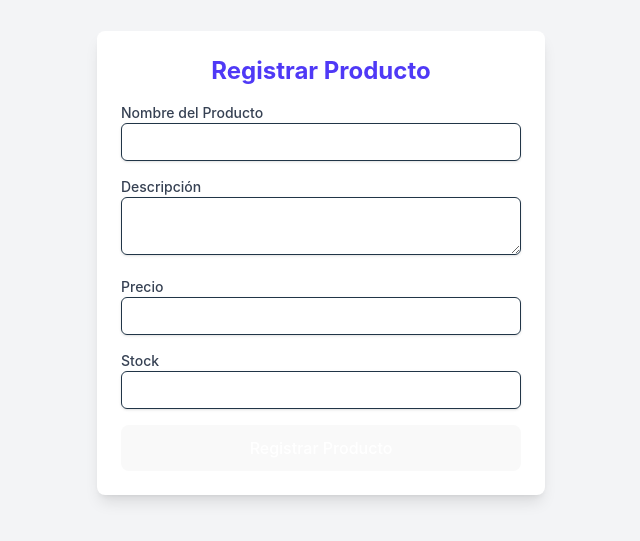
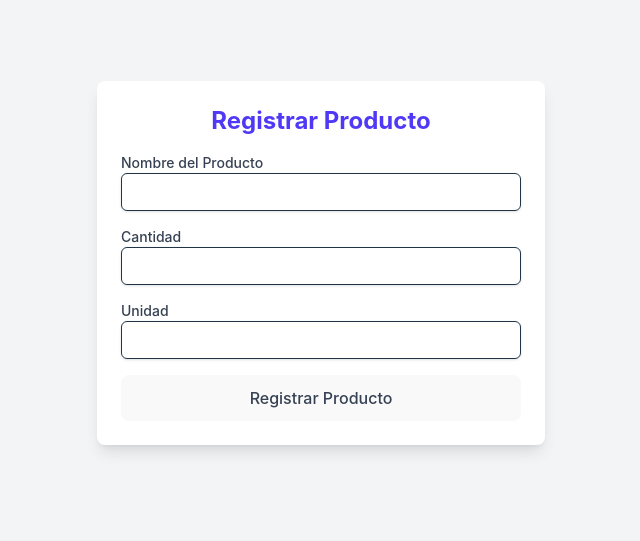
Before and after one commit to estebancastano/shopping-list, a React (Vite) app: page /list in a window 1280 px wide. Shown: the part 137-678 px from the top of the page, without its empty margins (319-959 px from the left). Built offline with nearby package versions, Linux system fonts and the light colour scheme.

Commit message:
update form shoppinglist

```diff
--- a/src/components/ShoppingList.tsx
+++ b/src/components/ShoppingList.tsx
@@ -3,10 +3,9 @@ import React, { useState } from "react";
 const ProductForm: React.FC = () => {
     const [product, setProduct] = useState({
         name: "",
-        description: "",
+        quantity: "",
         price: "",
-        stock: "",
-        image: null as File | null,
+        unity: "",
     });
 
     // Manejar cambios en los inputs
@@ -18,7 +17,7 @@ const ProductForm: React.FC = () => {
     const handleSubmit = (e: React.FormEvent) => {
         e.preventDefault();
 
-        if (!product.name || !product.price || !product.stock) {
+        if (!product.name || !product.unity) {
             alert("Por favor, completa todos los campos requeridos.");
             return;
         }
@@ -28,7 +27,7 @@ const ProductForm: React.FC = () => {
 
     return (
         <div className="flex items-center justify-center min-h-screen bg-gray-100">
-            <div className="w-full max-w-md p-6 bg-white rounded-lg shadow-lg">
+            <div className="w-full max-w-md p-6 bg-white rounded-lg shadow-lg sm:w-96 md:w-3/4 lg:w-1/2">
                 <h2 className="text-2xl font-bold text-center text-indigo-600">Registrar Producto</h2>
 
                 <form className="mt-4 space-y-4" onSubmit={handleSubmit}>
@@ -45,33 +44,22 @@ const ProductForm: React.FC = () => {
                     </div>
 
                     <div>
-                        <label className="block text-sm font-medium text-gray-700">Descripción</label>
-                        <textarea
-                            name="description"
-                            value={product.description}
+                        <label className="block text-sm font-medium text-gray-700">Cantidad</label>
+                        <input
+                            type="number"
+                            min={1}
+                            name="quantity"
+                            value={product.quantity}
                             onChange={handleChange}
                             className="w-full px-3 py-2 border rounded-md shadow-sm focus:ring-indigo-500 focus:border-indigo-500 sm:text-sm"
                         />
                     </div>
 
                     <div>
-                        <label className="block text-sm font-medium text-gray-700">Precio</label>
+                        <label className="block text-sm font-medium text-gray-700">Unidad</label>
                         <input
-                            type="number"
-                            name="price"
-                            value={product.price}
-                            onChange={handleChange}
-                            className="w-full px-3 py-2 border rounded-md shadow-sm focus:ring-indigo-500 focus:border-indigo-500 sm:text-sm"
-                            required
-                        />
-                    </div>
-
-                    <div>
-                        <label className="block text-sm font-medium text-gray-700">Stock</label>
-                        <input
-                            type="number"
-                            name="stock"
-                            value={product.stock}
+                            name="unity"
+                            value={product.unity}
                             onChange={handleChange}
                             className="w-full px-3 py-2 border rounded-md shadow-sm focus:ring-indigo-500 focus:border-indigo-500 sm:text-sm"
                             required
@@ -80,7 +68,7 @@ const ProductForm: React.FC = () => {
 
                     <button
                         type="submit"
-                        className="w-full px-4 py-2 text-white bg-green-600 rounded-md hover:bg-green-700 focus:outline-none focus:ring-2 focus:ring-offset-2 focus:ring-green-500"
+                        className="w-full px-4 py-2 text-gray-700 bg-indigo-700 rounded-md hover:bg-indigo-500 focus:outline-none focus:ring-2 focus:ring-offset-2 focus:ring-indigo-500"
                     >
                         Registrar Producto
                     </button>
```
